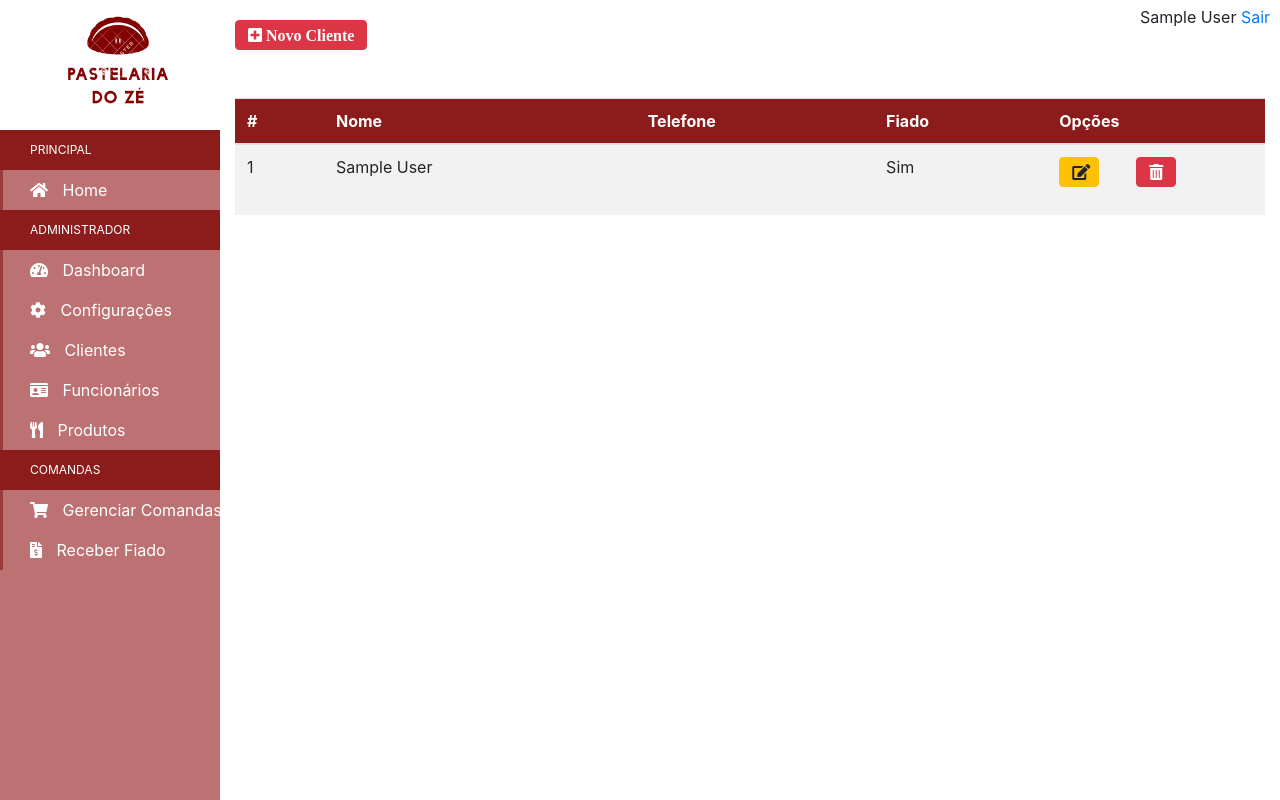
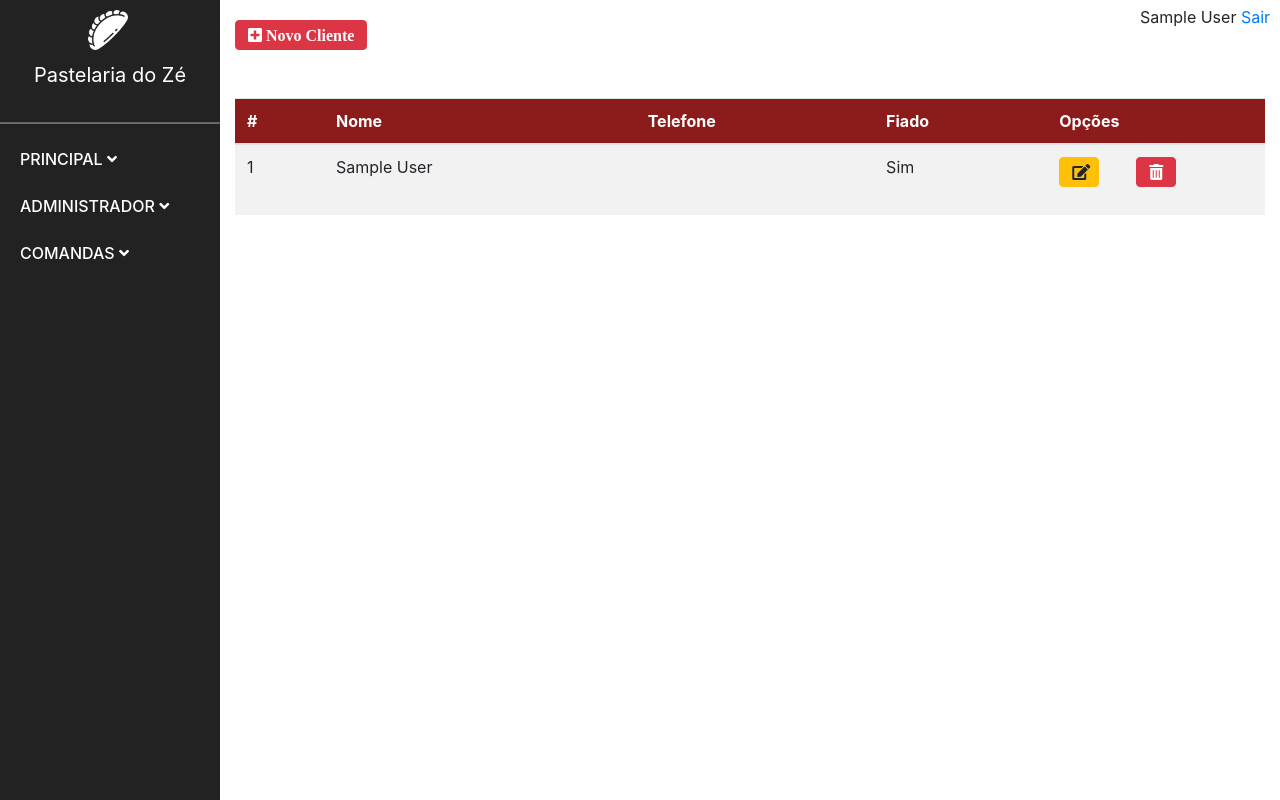
Before and after one commit to ProjetoIntegradorEquipe07/Integrador_Equipe07, a Flask app: page /cliente/ in a window 1280 px wide. Run offline with Flask 2, Linux system fonts and the light colour scheme; the visitor is signed in with stand-in values (Sample User, id 1); some libraries are stand-ins or nearby versions.

Commit message:
Alterações menu

```diff
--- a/bancoBD.py
+++ b/bancoBD.py
@@ -3,15 +3,15 @@ import pymysql
 class Banco():
     def __init__(self):
         # FELIPE
+        # host = 'localhost'
+        # user = 'root'
+        # password = 'root'
+        # db = 'pastelaria_db_equipe07_integrador'
+
+        # MARCOS
         host = 'localhost'
         user = 'root'
-        password = 'root'
-        db = 'pastelaria_db_equipe07_integrador'
-
-        # # MARCOS
-        # host = 'localhost'
-        # user = 'root'
-        # password = ''
-        # db = 'integrador'
+        password = ''
+        db = 'integrador'
 
         self.conexao = pymysql.connect(host, user, password, db)
--- a/mod_login/login.py
+++ b/mod_login/login.py
@@ -42,7 +42,8 @@ def logout():
 @bp_login.route("/login", methods=['POST'])
 def validaLogin():
     _nome = request.form['usuario']
-    _senha = Funcoes.criptografaSenha(request.form['senha'])
+    # _senha = Funcoes.criptografaSenha(request.form['senha'])
+    _senha = request.form['senha']
 
 
     funcionario = Funcionario()
--- /dev/null
+++ b/static/js/estilo.js
@@ -0,0 +1,20 @@
+    $(".itens-principal").toggle();
+    $(document).ready(function(){
+        $("#principal").click(function(){
+        $(".itens-principal").toggle();
+        });
+    });
+
+    $(".itens-administrador").toggle();
+    $(document).ready(function(){
+        $("#administrador").click(function(){
+        $(".itens-administrador").toggle();
+        });
+    });
+
+    $(".itens-comandas").toggle();
+    $(document).ready(function(){
+        $("#comandas").click(function(){
+        $(".itens-comandas").toggle();
+        });
+    });
--- a/static/styles/modelo.css
+++ b/static/styles/modelo.css
@@ -5,6 +5,11 @@ header{
   text-align: center;
   float: right;
 
+}
+hr{
+  width: 100%;
+  height: 1px;
+  background: #6e6e6e;
 }
 
 .sidebar-container {
@@ -15,7 +20,7 @@ header{
   left: 0;
   overflow-x: hidden;
   overflow-y: hidden;
-  background: #da0707;
+  background: #222222;
   color: #fff;
 }
 
@@ -24,12 +29,22 @@ header{
 }
 
 .sidebar-logo {
-  padding: 10px 10px 10px 25px;
+  padding: 10px;
   font-size: 20px;
-  background-color: #FFFFFF;
+  background-color: #222222;
   vertical-align: middle;
-  margin-bottom: -20px;
-
+  text-align: center;
+  display: block;
+  padding-bottom: 0;
+}
+.sidebar-logo img{
+  width: 40px;
+  display: inline-block;
+  margin-right: 5px;
+}
+.sidebar-logo p{
+  margin-top: 10px;
+  display: inline-block;
 }
 
 .sidebar-navigation {
@@ -41,18 +56,22 @@ header{
 
 
 }
-
+.sidebar-navigation ul{
+  padding-bottom: 20px;
+  cursor: pointer;
+}
 .sidebar-navigation li {
   background-color: transparent;
+  background: #6e6e6e;
   position: relative;
   display: inline-block;
-  width: 120%;
-  margin-right: 10px;
+  width: 100%;
   line-height: 20px;
+  margin-bottom: 1px;
 }
 
 .sidebar-navigation li a {
-  padding: 10px 15px 10px 30px;
+  padding: 10px 0px 10px 20px;
   display: block;
   color: #fff;
 
@@ -93,8 +112,9 @@ header{
 .sidebar-navigation .header {
   font-size: 12px;
   text-transform: uppercase;
-  background-color: #8c1c1c;
-  padding: 10px 15px 10px 30px;
+  background-color: #222222;
+  padding: 10px 0px 10px 20px;
+  font-weight: 600;
 }
 
 .sidebar-navigation .header::before {
--- a/templates/modelo.html
+++ b/templates/modelo.html
@@ -17,60 +17,64 @@
 
     <a href="{{ url_for('login.logout') }}">Sair</a>
   </header>
-    <div class="sidebar-container" style="background-color:#bc7272;">
-        <div class="sidebar-logo" style="background-color: white; text-align: center;">
-            <img src="{{ url_for('static', filename='imgs/logo.png') }}" style="width:100px; height: 100px;" >
-          Pastelaria do Zé
+    <div class="sidebar-container" style="background-color:#222222;">
+        <div class="sidebar-logo">
+            <img src="{{ url_for('static', filename='imgs/pastel_positiva.png') }}"  >
+            <p>Pastelaria do Zé</p>
         </div>
+        <hr>
         <ul class="sidebar-navigation" >
-          <li class="header">Principal</li>
-          <li>
+          <ul class="header" id="principal"><h6>Principal <i class="fa fa-angle-down"></i></h6>
+            <li class="itens-principal">
               <a href="{{ url_for('home.home') }}">
                 <i class="fa fa-home" aria-hidden="true"></i> Home
               </a>
             </li>
-          <li>
-          </li>
+          </ul>
+
           {% if session['grupo'] == 1 %}
-          <li class="header">Administrador</li>
-          <li>
+          <ul class="header" id="administrador"><h6>Administrador <i class="fa fa-angle-down"></i>
+
+          </h6>
+            <li class="itens-administrador">
               <a href="{{ url_for('comanda.dashboard') }}">
                 <i class="fas fa-tachometer-alt" aria-hidden="true"></i> Dashboard
               </a>
             </li>
-          <li>
+            <li class="itens-administrador">
               <a href="{{ url_for('empresa.configuracoes') }}">
                 <i class="fas fa-cog" aria-hidden="true"></i> Configurações
               </a>
             </li>
-          <li>
+            <li class="itens-administrador">
               <a href="{{ url_for('cliente.formListaClientes') }}">
                 <i class="fa fa-users" aria-hidden="true"></i> Clientes
               </a>
             </li>
-          <li>
+            <li class="itens-administrador">
               <a href="{{ url_for('funcionario.formListaFuncionarios') }}">
                 <i class="fas fa-id-card" aria-hidden="true"></i> Funcionários
               </a>
             </li>
-          <li>
+            <li class="itens-administrador">
               <a href="{{ url_for('produto.formListaProdutos') }}">
                 <i class="fas fa-utensils" aria-hidden="true"></i> Produtos
               </a>
             </li>
+          </ul>
           {% endif %}
-          <li class="header">Comandas</li>
-          <li>
+          <ul class="header" id="comandas"><h6>Comandas <i class="fa fa-angle-down"></i></h6>
+            <li class="itens-comandas">
               <a href="{{ url_for('comanda.formListaComandas') }}">
                 <i class="fas fa-shopping-cart"></i> Gerenciar Comandas
               </a>
             </li>
-
-          <li>
+            <li class="itens-comandas">
               <a href="{{ url_for('comanda.formListaFiados') }}">
                 <i class="fas fa-file-invoice-dollar" aria-hidden="true"></i> Receber Fiado
               </a>
             </li>
+          </ul>
         </ul>
       </div>
 
@@ -89,6 +93,7 @@
     <script src="{{ url_for('static', filename='bootstrap-select/js/bootstrap-select.min.js') }}"></script>
     <script src="{{ url_for('static', filename='sweet-alert/sweetalert.js') }}"></script>
     <script src="{{ url_for('static', filename='jquery/jquery.mask.min.js') }}"></script>
+    <script src="{{ url_for('static', filename='js/estilo.js') }}"></script>
     <script>
       $SCRIPT_ROOT = {{ request.script_root|tojson|safe }};
       function validaSeInputExiste(seletor,funcao,tamanho=10){
```
Also changed, not shown: static/imgs/pastel_negativa.png (added), static/imgs/pastel_positiva.png (added). Lines whose indentation alone changed are shown as unchanged.
